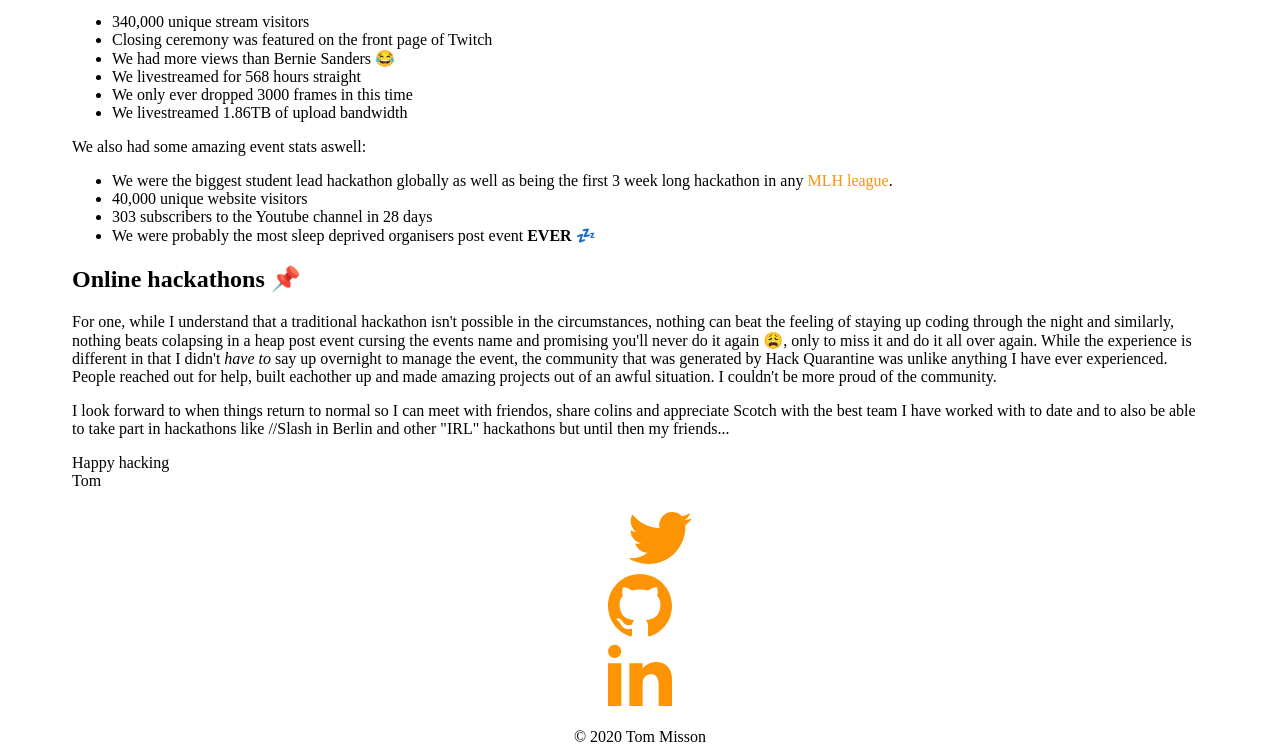
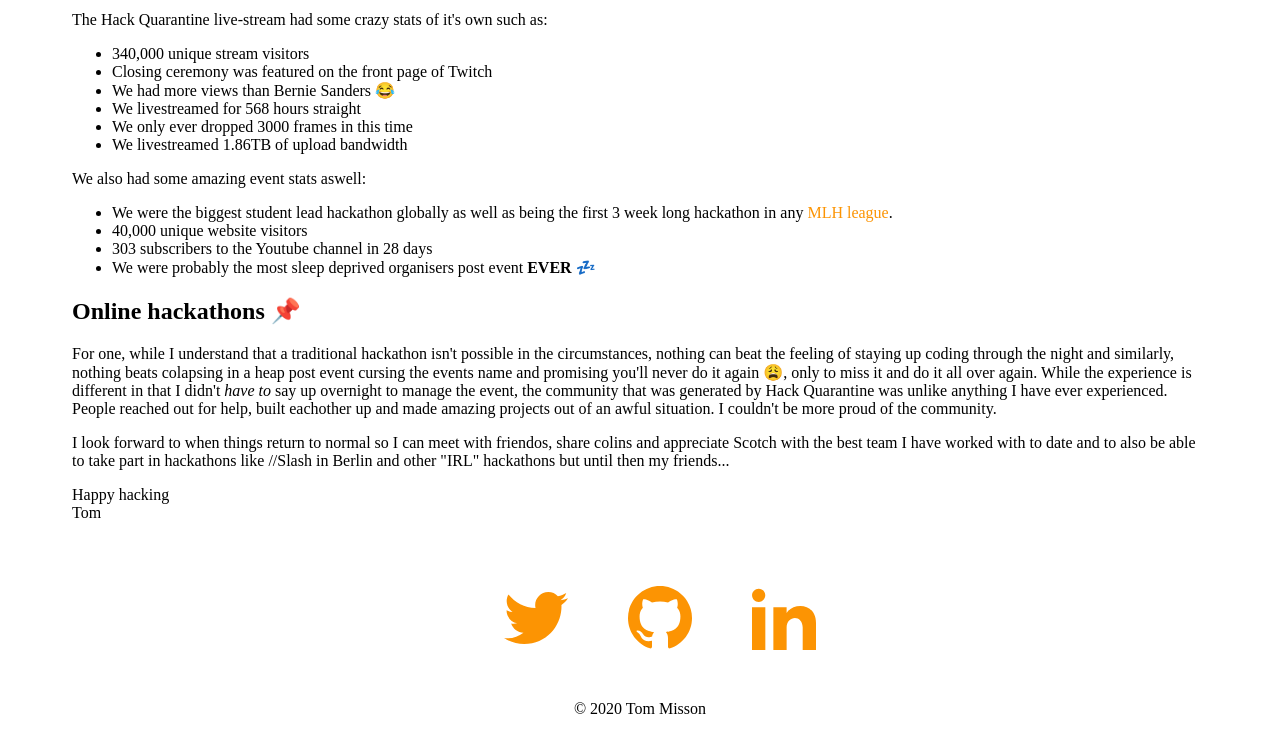
Before and after one commit to tomMisson/blogJS, a Gatsby site in the folder gatsby-site/: page /hack-quarantine/ in a window 1280 px wide. Shown: the part 915-1669 px from the top of the page. Built offline with nearby package versions, Linux system fonts and the light colour scheme; Gatsby itself is replaced by a stand-in of ours.

Commit message:
Fix footer... again

```diff
--- a/gatsby-site/src/components/footer.js
+++ b/gatsby-site/src/components/footer.js
@@ -4,13 +4,15 @@ const Footer = () => (
     <footer>
         <ul className="social-wrapper">
           <li className="social-item"><a className="social" href="https://twitter.com/thomas_misson"><svg xmlns="http://www.w3.org/2000/svg" viewBox="0 0 24 24"><path fill="currentcolor" d="M24 4.557c-.883.392-1.832.656-2.828.775 1.017-.609 1.798-1.574 2.165-2.724-.951.564-2.005.974-3.127 1.195-.897-.957-2.178-1.555-3.594-1.555-3.179 0-5.515 2.966-4.797 6.045-4.091-.205-7.719-2.165-10.148-5.144-1.29 2.213-.669 5.108 1.523 6.574-.806-.026-1.566-.247-2.229-.616-.054 2.281 1.581 4.415 3.949 4.89-.693.188-1.452.232-2.224.084.626 1.956 2.444 3.379 4.6 3.419-2.07 1.623-4.678 2.348-7.29 2.04 2.179 1.397 4.768 2.212 7.548 2.212 9.142 0 14.307-7.721 13.995-14.646.962-.695 1.797-1.562 2.457-2.549z"/></svg></a></li>
-          <li><a className="social-item" href="https://github.com/tomMisson"><svg xmlns="http://www.w3.org/2000/svg" viewBox="0 0 24 24"><path fill="currentcolor" d="M12 0c-6.626 0-12 5.373-12 12 0 5.302 3.438 9.8 8.207 11.387.599.111.793-.261.793-.577v-2.234c-3.338.726-4.033-1.416-4.033-1.416-.546-1.387-1.333-1.756-1.333-1.756-1.089-.745.083-.729.083-.729 1.205.084 1.839 1.237 1.839 1.237 1.07 1.834 2.807 1.304 3.492.997.107-.775.418-1.305.762-1.604-2.665-.305-5.467-1.334-5.467-5.931 0-1.311.469-2.381 1.236-3.221-.124-.303-.535-1.524.117-3.176 0 0 1.008-.322 3.301 1.23.957-.266 1.983-.399 3.003-.404 1.02.005 2.047.138 3.006.404 2.291-1.552 3.297-1.23 3.297-1.23.653 1.653.242 2.874.118 3.176.77.84 1.235 1.911 1.235 3.221 0 4.609-2.807 5.624-5.479 5.921.43.372.823 1.102.823 2.222v3.293c0 .319.192.694.801.576 4.765-1.589 8.199-6.086 8.199-11.386 0-6.627-5.373-12-12-12z"/></svg></a></li>
-          <li><a className="social-item" href="https://www.linkedin.com/in/thomasmisson/"><svg xmlns="http://www.w3.org/2000/svg" viewBox="0 0 24 24"><path fill="currentcolor" d="M4.98 3.5c0 1.381-1.11 2.5-2.48 2.5s-2.48-1.119-2.48-2.5c0-1.38 1.11-2.5 2.48-2.5s2.48 1.12 2.48 2.5zm.02 4.5h-5v16h5v-16zm7.982 0h-4.968v16h4.969v-8.399c0-4.67 6.029-5.052 6.029 0v8.399h4.988v-10.131c0-7.88-8.922-7.593-11.018-3.714v-2.155z"/></svg></a></li>
+          <li className="social-item"><a className="social-item" href="https://github.com/tomMisson"><svg xmlns="http://www.w3.org/2000/svg" viewBox="0 0 24 24"><path fill="currentcolor" d="M12 0c-6.626 0-12 5.373-12 12 0 5.302 3.438 9.8 8.207 11.387.599.111.793-.261.793-.577v-2.234c-3.338.726-4.033-1.416-4.033-1.416-.546-1.387-1.333-1.756-1.333-1.756-1.089-.745.083-.729.083-.729 1.205.084 1.839 1.237 1.839 1.237 1.07 1.834 2.807 1.304 3.492.997.107-.775.418-1.305.762-1.604-2.665-.305-5.467-1.334-5.467-5.931 0-1.311.469-2.381 1.236-3.221-.124-.303-.535-1.524.117-3.176 0 0 1.008-.322 3.301 1.23.957-.266 1.983-.399 3.003-.404 1.02.005 2.047.138 3.006.404 2.291-1.552 3.297-1.23 3.297-1.23.653 1.653.242 2.874.118 3.176.77.84 1.235 1.911 1.235 3.221 0 4.609-2.807 5.624-5.479 5.921.43.372.823 1.102.823 2.222v3.293c0 .319.192.694.801.576 4.765-1.589 8.199-6.086 8.199-11.386 0-6.627-5.373-12-12-12z"/></svg></a></li>
+          <li className="social-item"><a href="https://www.linkedin.com/in/thomasmisson/"><svg xmlns="http://www.w3.org/2000/svg" viewBox="0 0 24 24"><path fill="currentcolor" d="M4.98 3.5c0 1.381-1.11 2.5-2.48 2.5s-2.48-1.119-2.48-2.5c0-1.38 1.11-2.5 2.48-2.5s2.48 1.12 2.48 2.5zm.02 4.5h-5v16h5v-16zm7.982 0h-4.968v16h4.969v-8.399c0-4.67 6.029-5.052 6.029 0v8.399h4.988v-10.131c0-7.88-8.922-7.593-11.018-3.714v-2.155z"/></svg></a></li>
         </ul>
-          <br/>
-          © {new Date().getFullYear()}
-          {` `}
-          Tom Misson
+        <br/>
+        <p>
+        © {new Date().getFullYear()}
+        {` `}
+        Tom Misson
+        </p>
     </footer>
 )
 
--- a/gatsby-site/src/components/styles.css
+++ b/gatsby-site/src/components/styles.css
@@ -1,8 +1,3 @@
-h3{
-    margin: 0;
-    clear: both;
-}
-
 .post{
     border: 1px solid #ddd;
     border-radius: 25px;
@@ -40,15 +35,18 @@ a:hover, a:active{
 }
 
 .social-wrapper{
+    margin: 3rem 0;
     display: inline;
 }
 
 .social-item{
     display: inline;
+    margin: 3rem 20px;
 }
 
 footer{
     text-align: center;
+    margin-top: 4rem;
 }
 
 .social{
@@ -81,8 +79,7 @@ footer{
 }
 
 hr{
-    width: 75%;
-    margin: 2rem auto;
+    margin: 3rem auto;
 }
 
 .blog-post-content{
@@ -92,6 +89,10 @@ hr{
 svg{
     width: 64px;
     height: 64px;
+}
+
+footer p{
+    padding-top: 30px;
 }
 
 @media screen and (min-width: 764px) {
@@ -110,6 +111,14 @@ svg{
     .post small{
         float: right;
     }
+
+    .social-wrapper{
+        margin: 100px 100px 10px 100px;
+    }
+
+    .social-item{
+        margin: 3rem 20px;
+    }
 }
 
 @media screen and (min-width: 1220px) {
@@ -126,4 +135,12 @@ svg{
         padding: 10px;
         margin-right: 30px;
     }
+
+    .social-wrapper{
+        margin: 100px 100px 10px 100px;
+    }
+
+    .social-item{
+        margin: 3rem 20px;
+    }
 }
```
